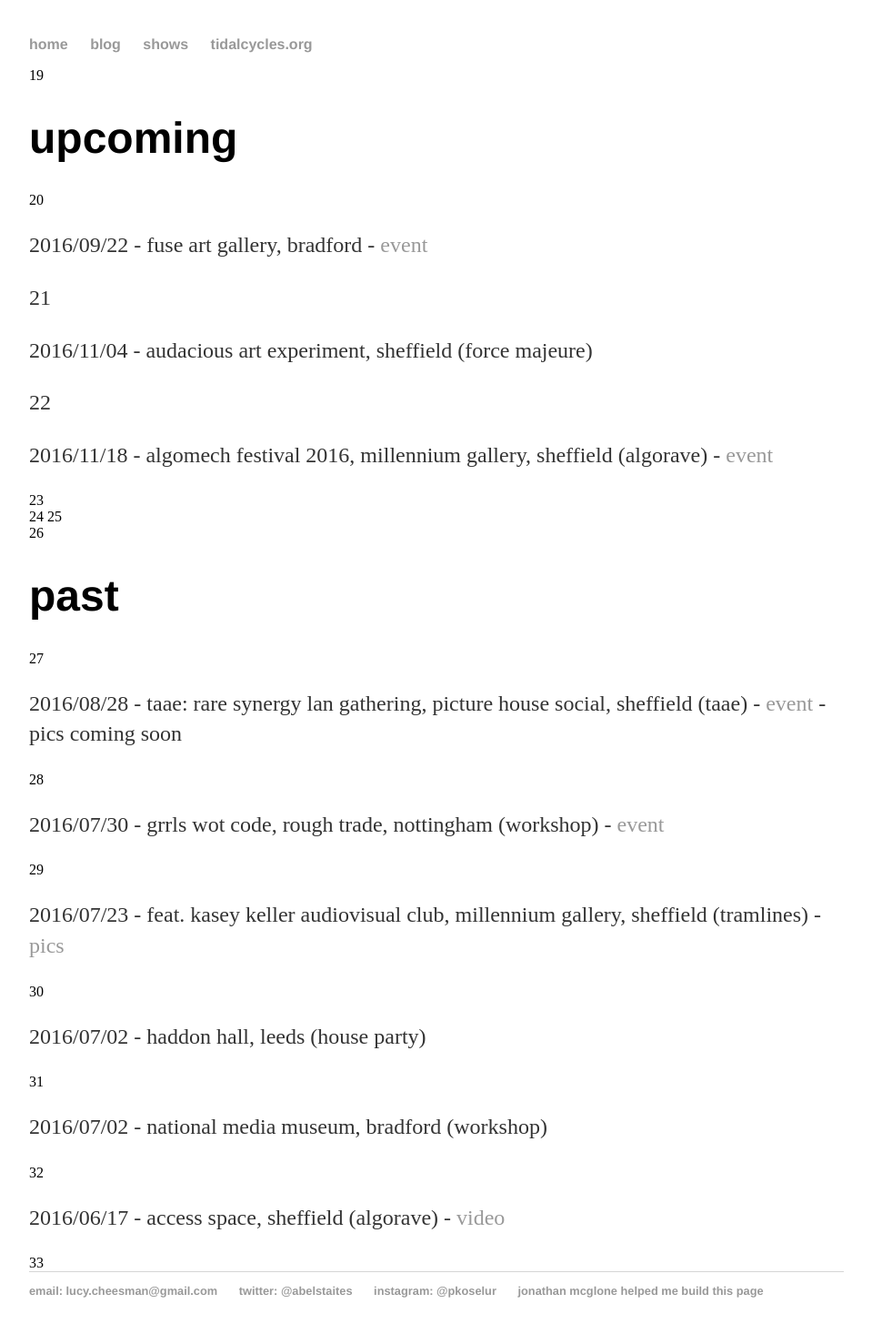
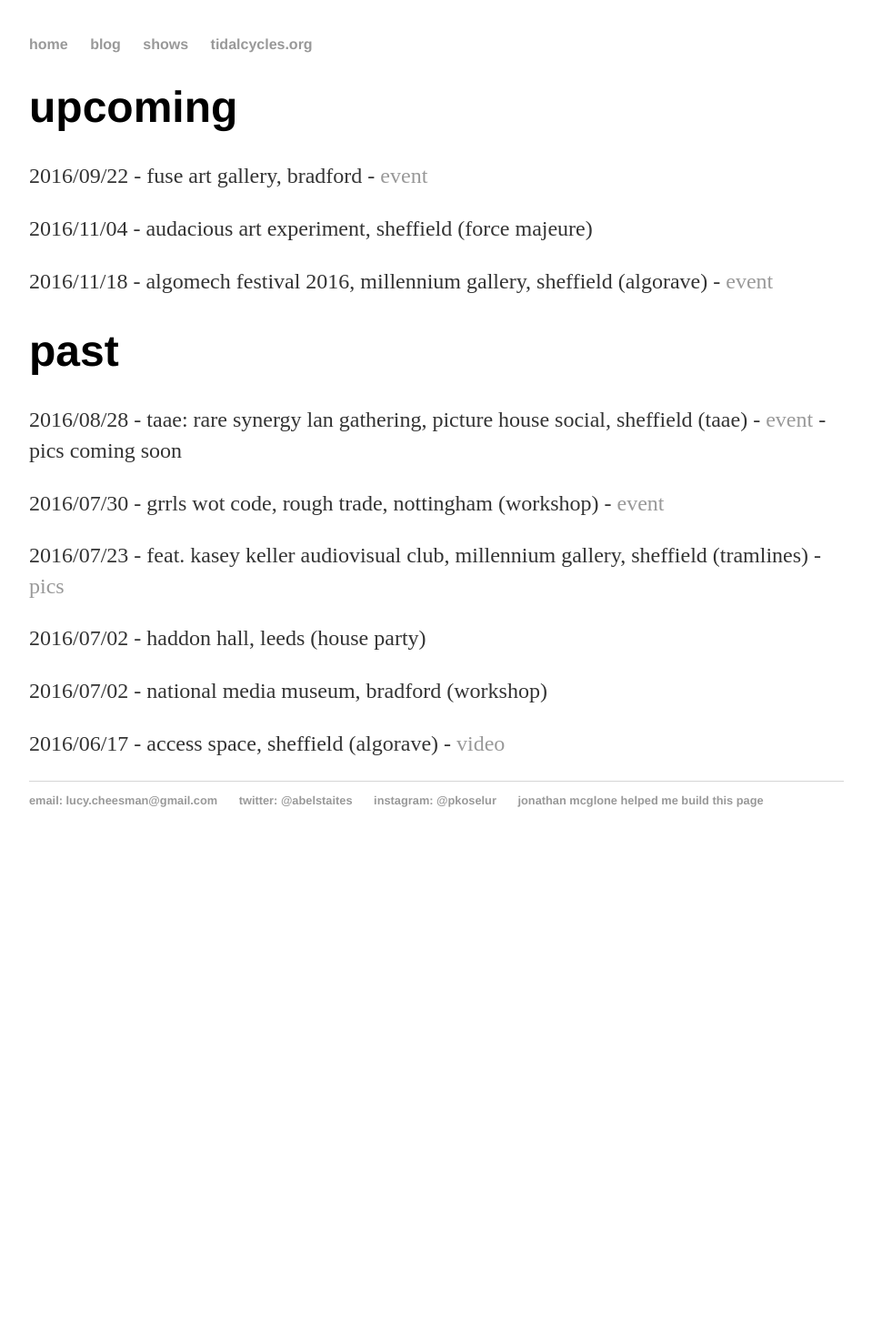
Before and after one commit to heavy-lifting/heavy-lifting.github.io, a Jekyll site: the page built from shows.html, in a window 1280 px wide. Shown: the whole page at 91% size, without its empty margins (160-1119 px from the left). Built offline with Jekyll 4.4.1, drawn with Linux system fonts in a browser that asks for light colours; after the commit the page ends 927 px from its top, so only the background shows below that.

Commit message:
Update shows.html

```diff
--- a/shows.html
+++ b/shows.html
@@ -4,18 +4,18 @@ title: shows
 ---
 
 <div class="upcoming"> <!-- DON'T FORGET TO UPDATE THE 'SHOWS' PAGE TOO-->
-19 	<h1>upcoming</h1>
-20 	<p>2016/09/22 - fuse art gallery, bradford - <a href="https://www.facebook.com/events/1166812990053320/" target="_blank">event</a><p>
-21 <p>2016/11/04 - audacious art experiment, sheffield (force majeure)<p>
-22 	<p>2016/11/18 - algomech festival 2016, millennium gallery, sheffield (algorave) - <a href="https://www.facebook.com/events/296099617423371/" target="_blank">event</a></p>
-23 </div><!-- /.blurb -->
-24
-25 <div class="past"> <!-- DON'T FORGET TO UPDATE THE 'SHOWS' PAGE TOO-->
-26 	<h1>past</h1>
-27 	<p>2016/08/28 - taae: rare synergy lan gathering, picture house social, sheffield (taae) - <a href="https://www.facebook.com/events/854462511325080/" target="_blank">event</a> - pics coming soon</p>
-28 	<p>2016/07/30 - grrls wot code, rough trade, nottingham (workshop) - <a href="https://www.facebook.com/events/1869507103276770/" target="_blank">event</a></p>
-29 	<p>2016/07/23 - feat. kasey keller audiovisual club, millennium gallery, sheffield (tramlines)  - <a href="https://heavy-lifting.github.io/blog/2016/07/23/millennium-gallery-pics">pics</a></p>
-30 	<p>2016/07/02 - haddon hall, leeds (house party)</p>
-31 	<p>2016/07/02 - national media museum, bradford (workshop) </p>
-32 	<p>2016/06/17 - access space, sheffield (algorave) - <a href="https://www.youtube.com/watch?v=2Yy3ThBVu9M" target="_blank">video</a></p>
-33 </div><!-- /.blurb -->
+ 	<h1>upcoming</h1>
+ 	<p>2016/09/22 - fuse art gallery, bradford - <a href="https://www.facebook.com/events/1166812990053320/" target="_blank">event</a><p>
+<p>2016/11/04 - audacious art experiment, sheffield (force majeure)<p>
+ 	<p>2016/11/18 - algomech festival 2016, millennium gallery, sheffield (algorave) - <a href="https://www.facebook.com/events/296099617423371/" target="_blank">event</a></p>
+ </div><!-- /.blurb -->
+
+ <div class="past"> <!-- DON'T FORGET TO UPDATE THE 'SHOWS' PAGE TOO-->
+ 	<h1>past</h1>
+ 	<p>2016/08/28 - taae: rare synergy lan gathering, picture house social, sheffield (taae) - <a href="https://www.facebook.com/events/854462511325080/" target="_blank">event</a> - pics coming soon</p>
+ 	<p>2016/07/30 - grrls wot code, rough trade, nottingham (workshop) - <a href="https://www.facebook.com/events/1869507103276770/" target="_blank">event</a></p>
+ 	<p>2016/07/23 - feat. kasey keller audiovisual club, millennium gallery, sheffield (tramlines)  - <a href="https://heavy-lifting.github.io/blog/2016/07/23/millennium-gallery-pics">pics</a></p>
+ 	<p>2016/07/02 - haddon hall, leeds (house party)</p>
+ 	<p>2016/07/02 - national media museum, bradford (workshop) </p>
+ 	<p>2016/06/17 - access space, sheffield (algorave) - <a href="https://www.youtube.com/watch?v=2Yy3ThBVu9M" target="_blank">video</a></p>
+ </div><!-- /.blurb -->
```
